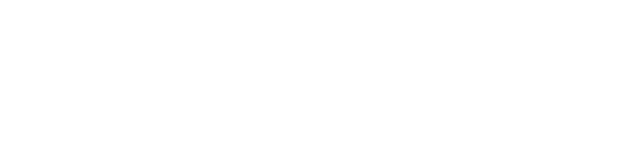
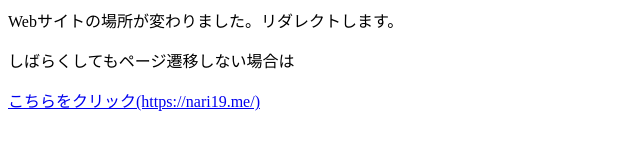
Before and after one commit to nari19/nari19.github.io, a plain HTML site: page index.html in a window 1280 px wide. Shown: the whole page, without its empty margins (0-640 px from the left). Drawn offline with Linux system fonts and the light colour scheme.

Commit message:
Update index.html

```diff
--- a/index.html
+++ b/index.html
@@ -1,8 +1,11 @@
 <html>
   <head>
-    <meta http-equiv="refresh" content="1" URL="https://nari19.me/">
-    <link rel="canonical" href="https://nari19.me/">
+    <meta http-equiv="refresh" content="1:URL=https://nari19.me">
+    <link rel="canonical" href="https://nari19.me">
   </head>
   <body>
+    <p>Webサイトの場所が変わりました。リダレクトします。</p>
+    <p>しばらくしてもページ遷移しない場合は</p>
+    <a href="https://nari19.me/">こちらをクリック(https://nari19.me/)</a>
   </body>
 <html>
```
